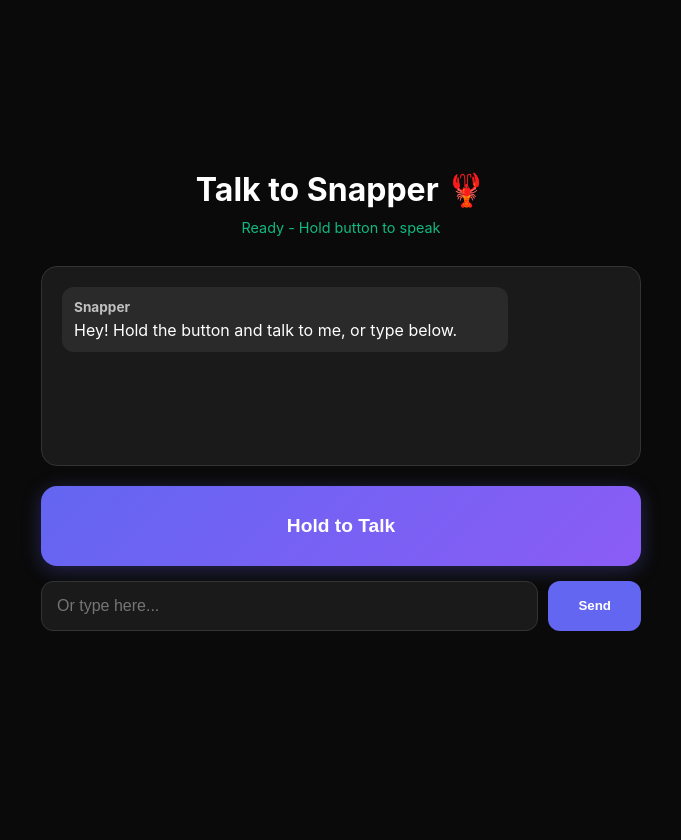
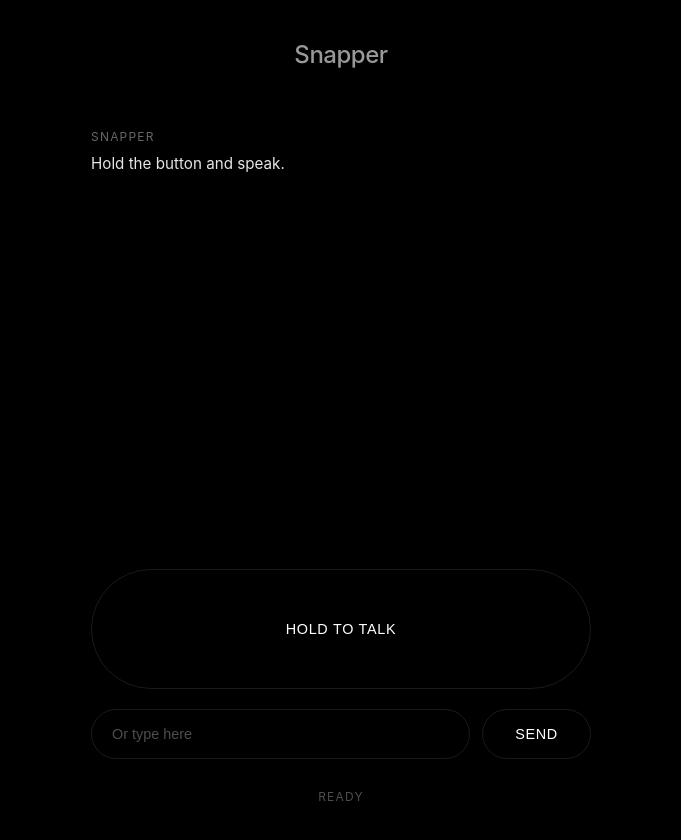
Before and after one commit to bransonpfiester/snapper-voice, a plain HTML site: page index.html in a window 1280 px wide. Shown: the whole page, without its empty margins (299-980 px from the left). Before the commit the page ends 800 px from the top, so only its background shows below. Drawn offline with Linux system fonts and the light colour scheme.

Commit message:
Ultra minimal black aesthetic redesign

```diff
--- a/index.html
+++ b/index.html
@@ -3,7 +3,7 @@
 <head>
     <meta charset="UTF-8">
     <meta name="viewport" content="width=device-width, initial-scale=1.0">
-    <title>Talk to Snapper 🦞</title>
+    <title>Snapper</title>
     <style>
         * {
             margin: 0;
@@ -13,181 +13,219 @@
 
         body {
             font-family: -apple-system, BlinkMacSystemFont, 'Segoe UI', sans-serif;
-            background: #0a0a0a;
+            background: #000;
             color: #fff;
             min-height: 100vh;
             display: flex;
             flex-direction: column;
             align-items: center;
             justify-content: center;
-            padding: 20px;
+            padding: 40px 20px;
+            overflow: hidden;
         }
 
         .container {
-            max-width: 600px;
+            max-width: 500px;
             width: 100%;
         }
 
         h1 {
             text-align: center;
-            margin-bottom: 10px;
-            font-size: 2rem;
+            margin-bottom: 60px;
+            font-size: 1.5rem;
+            font-weight: 500;
+            letter-spacing: -0.02em;
+            opacity: 0.6;
         }
 
-        .status {
-            text-align: center;
-            margin-bottom: 30px;
-            font-size: 0.9rem;
-            color: #666;
+        .messages {
+            height: 400px;
+            overflow-y: auto;
+            margin-bottom: 40px;
+            scrollbar-width: none;
+            -ms-overflow-style: none;
         }
 
-        .status.connected {
-            color: #10b981;
-        }
-
-        .status.recording {
-            color: #6366f1;
-        }
-
-        .transcript-area {
-            background: #1a1a1a;
-            border-radius: 16px;
-            padding: 20px;
-            min-height: 200px;
-            max-height: 400px;
-            overflow-y: auto;
-            margin-bottom: 20px;
-            border: 1px solid #333;
+        .messages::-webkit-scrollbar {
+            display: none;
         }
 
         .message {
-            margin-bottom: 15px;
-            padding: 12px;
-            border-radius: 12px;
+            margin-bottom: 24px;
+            animation: fadeIn 0.3s ease;
+        }
+
+        @keyframes fadeIn {
+            from {
+                opacity: 0;
+                transform: translateY(10px);
+            }
+            to {
+                opacity: 1;
+                transform: translateY(0);
+            }
+        }
+
+        .message-label {
+            font-size: 0.75rem;
+            opacity: 0.4;
+            margin-bottom: 8px;
+            text-transform: uppercase;
+            letter-spacing: 0.1em;
+        }
+
+        .message-text {
+            font-size: 0.95rem;
+            line-height: 1.6;
+            opacity: 0.9;
         }
 
         .message.user {
-            background: #6366f1;
-            margin-left: 20%;
+            text-align: right;
         }
 
-        .message.assistant {
-            background: #2a2a2a;
-            margin-right: 20%;
-        }
-
-        .message strong {
-            display: block;
-            margin-bottom: 5px;
-            font-size: 0.85rem;
-            opacity: 0.7;
+        .message.user .message-text {
+            opacity: 0.6;
         }
 
         .controls {
             display: flex;
-            gap: 15px;
-            align-items: center;
+            flex-direction: column;
+            gap: 20px;
         }
 
-        .push-to-talk {
-            flex: 1;
-            height: 80px;
-            border-radius: 16px;
-            border: none;
-            background: linear-gradient(135deg, #6366f1, #8b5cf6);
+        .talk-btn {
+            height: 120px;
+            border-radius: 60px;
+            border: 1px solid rgba(255, 255, 255, 0.1);
+            background: transparent;
             color: white;
-            font-size: 1.2rem;
-            font-weight: 600;
+            font-size: 0.9rem;
+            font-weight: 400;
             cursor: pointer;
-            transition: all 0.2s;
-            box-shadow: 0 4px 20px rgba(99, 102, 241, 0.3);
+            transition: all 0.3s cubic-bezier(0.4, 0, 0.2, 1);
+            letter-spacing: 0.05em;
+            text-transform: uppercase;
         }
 
-        .push-to-talk:hover {
-            transform: translateY(-2px);
-            box-shadow: 0 6px 25px rgba(99, 102, 241, 0.4);
+        .talk-btn:hover {
+            border-color: rgba(255, 255, 255, 0.3);
+            background: rgba(255, 255, 255, 0.02);
         }
 
-        .push-to-talk:active,
-        .push-to-talk.recording {
-            background: linear-gradient(135deg, #ef4444, #dc2626);
-            animation: pulse 1.5s infinite;
+        .talk-btn.recording {
+            border-color: rgba(255, 255, 255, 0.4);
+            background: rgba(255, 255, 255, 0.05);
+            animation: pulse 2s ease-in-out infinite;
         }
 
         @keyframes pulse {
             0%, 100% {
-                box-shadow: 0 4px 20px rgba(239, 68, 68, 0.3);
+                transform: scale(1);
+                opacity: 1;
             }
             50% {
-                box-shadow: 0 4px 40px rgba(239, 68, 68, 0.6);
+                transform: scale(1.02);
+                opacity: 0.9;
             }
         }
 
         .text-input {
             display: flex;
-            gap: 10px;
-            margin-top: 15px;
+            gap: 12px;
         }
 
         .text-input input {
             flex: 1;
-            padding: 15px;
-            border-radius: 12px;
-            border: 1px solid #333;
-            background: #1a1a1a;
+            padding: 16px 20px;
+            border-radius: 30px;
+            border: 1px solid rgba(255, 255, 255, 0.1);
+            background: transparent;
             color: white;
-            font-size: 1rem;
+            font-size: 0.9rem;
+            transition: all 0.3s;
+        }
+
+        .text-input input:focus {
+            outline: none;
+            border-color: rgba(255, 255, 255, 0.3);
+            background: rgba(255, 255, 255, 0.02);
+        }
+
+        .text-input input::placeholder {
+            color: rgba(255, 255, 255, 0.3);
         }
 
         .text-input button {
-            padding: 15px 30px;
-            border-radius: 12px;
-            border: none;
-            background: #6366f1;
+            padding: 16px 32px;
+            border-radius: 30px;
+            border: 1px solid rgba(255, 255, 255, 0.1);
+            background: transparent;
             color: white;
-            font-weight: 600;
+            font-size: 0.9rem;
             cursor: pointer;
+            transition: all 0.3s;
+            text-transform: uppercase;
+            letter-spacing: 0.05em;
         }
 
         .text-input button:hover {
-            background: #5558e3;
+            border-color: rgba(255, 255, 255, 0.3);
+            background: rgba(255, 255, 255, 0.05);
         }
 
-        .error {
-            background: #dc2626;
-            padding: 15px;
-            border-radius: 12px;
-            margin-bottom: 20px;
+        .status {
             text-align: center;
+            margin-top: 30px;
+            font-size: 0.75rem;
+            opacity: 0.3;
+            text-transform: uppercase;
+            letter-spacing: 0.1em;
+        }
+
+        .status.recording {
+            opacity: 0.6;
+        }
+
+        @media (max-width: 640px) {
+            .container {
+                max-width: 100%;
+            }
+
+            h1 {
+                margin-bottom: 40px;
+            }
+
+            .messages {
+                height: 300px;
+            }
         }
     </style>
 </head>
 <body>
     <div class="container">
-        <h1>Talk to Snapper 🦞</h1>
-        <div class="status" id="status">Initializing...</div>
+        <h1>Snapper</h1>
 
-        <div class="transcript-area" id="transcript">
+        <div class="messages" id="messages">
             <div class="message assistant">
-                <strong>Snapper</strong>
-                Hey! Hold the button and talk to me, or type below.
+                <div class="message-label">Snapper</div>
+                <div class="message-text">Hold the button and speak.</div>
             </div>
         </div>
 
         <div class="controls">
-            <button class="push-to-talk" id="talkBtn">
-                Hold to Talk
-            </button>
+            <button class="talk-btn" id="talkBtn">Hold to Talk</button>
+
+            <div class="text-input">
+                <input type="text" id="textInput" placeholder="Or type here" />
+                <button id="sendBtn">Send</button>
+            </div>
         </div>
 
-        <div class="text-input">
-            <input type="text" id="textInput" placeholder="Or type here..." />
-            <button id="sendBtn">Send</button>
-        </div>
+        <div class="status" id="status">Ready</div>
     </div>
 
     <script>
-        // Speech recognition setup
         const SpeechRecognition = window.SpeechRecognition || window.webkitSpeechRecognition;
         const recognition = SpeechRecognition ? new SpeechRecognition() : null;
 
@@ -197,8 +235,8 @@
             recognition.lang = 'en-US';
         }
 
+        const messages = document.getElementById('messages');
         const status = document.getElementById('status');
-        const transcript = document.getElementById('transcript');
         const talkBtn = document.getElementById('talkBtn');
         const textInput = document.getElementById('textInput');
         const sendBtn = document.getElementById('sendBtn');
@@ -206,34 +244,26 @@
         let isRecording = false;
         let currentTranscript = '';
 
-        // OpenClaw connection (using Telegram as proxy for now)
-        const GATEWAY_URL = 'http://localhost:18789';
-        const GATEWAY_TOKEN = '64b5408ca5a2ba319fb0075f6d353fe0aded3fe89d6ca56f';
-
-        status.textContent = 'Ready - Hold button to speak';
-        status.classList.add('connected');
-
-        // Add message to transcript
         function addMessage(text, role) {
             const msg = document.createElement('div');
             msg.className = `message ${role}`;
-            msg.innerHTML = `<strong>${role === 'user' ? 'You' : 'Snapper'}</strong>${text}`;
-            transcript.appendChild(msg);
-            transcript.scrollTop = transcript.scrollHeight;
+            msg.innerHTML = `
+                <div class="message-label">${role === 'user' ? 'You' : 'Snapper'}</div>
+                <div class="message-text">${text}</div>
+            `;
+            messages.appendChild(msg);
+            messages.scrollTop = messages.scrollHeight;
         }
 
-        // Send message to Snapper
         async function sendMessage(text) {
             addMessage(text, 'user');
 
-            // TODO: Replace with actual OpenClaw API call
-            // For now, simulating response
+            // TODO: OpenClaw API integration
             setTimeout(() => {
-                addMessage('Message received! (API integration pending)', 'assistant');
-            }, 1000);
+                addMessage('Message received. Backend integration pending.', 'assistant');
+            }, 800);
         }
 
-        // Speech recognition handlers
         if (recognition) {
             recognition.onresult = (event) => {
                 const results = Array.from(event.results);
@@ -247,7 +277,7 @@
             };
 
             recognition.onerror = (event) => {
-                console.error('Speech recognition error:', event.error);
+                console.error('Speech error:', event.error);
                 status.textContent = `Error: ${event.error}`;
                 status.classList.remove('recording');
             };
@@ -256,26 +286,23 @@
                 isRecording = false;
                 talkBtn.classList.remove('recording');
                 talkBtn.textContent = 'Hold to Talk';
-                status.textContent = 'Ready - Hold button to speak';
+                status.textContent = 'Ready';
                 status.classList.remove('recording');
-                status.classList.add('connected');
             };
         } else {
-            status.textContent = 'Speech recognition not supported';
+            status.textContent = 'Speech not supported';
             talkBtn.disabled = true;
+            talkBtn.style.opacity = '0.3';
         }
 
-        // Push-to-talk button
         talkBtn.addEventListener('mousedown', () => {
             if (!recognition) return;
-
             isRecording = true;
             currentTranscript = '';
             recognition.start();
             talkBtn.classList.add('recording');
-            talkBtn.textContent = '🎤 Recording...';
-            status.textContent = 'Listening...';
-            status.classList.remove('connected');
+            talkBtn.textContent = 'Listening';
+            status.textContent = 'Recording';
             status.classList.add('recording');
         });
 
@@ -289,7 +316,6 @@
             recognition.stop();
         });
 
-        // Text input
         sendBtn.addEventListener('click', () => {
             const text = textInput.value.trim();
             if (text) {
@@ -304,7 +330,7 @@
             }
         });
 
-        // Touch support for mobile
+        // Touch support
         talkBtn.addEventListener('touchstart', (e) => {
             e.preventDefault();
             talkBtn.dispatchEvent(new Event('mousedown'));
```
Also changed, not shown: 1 other file.
